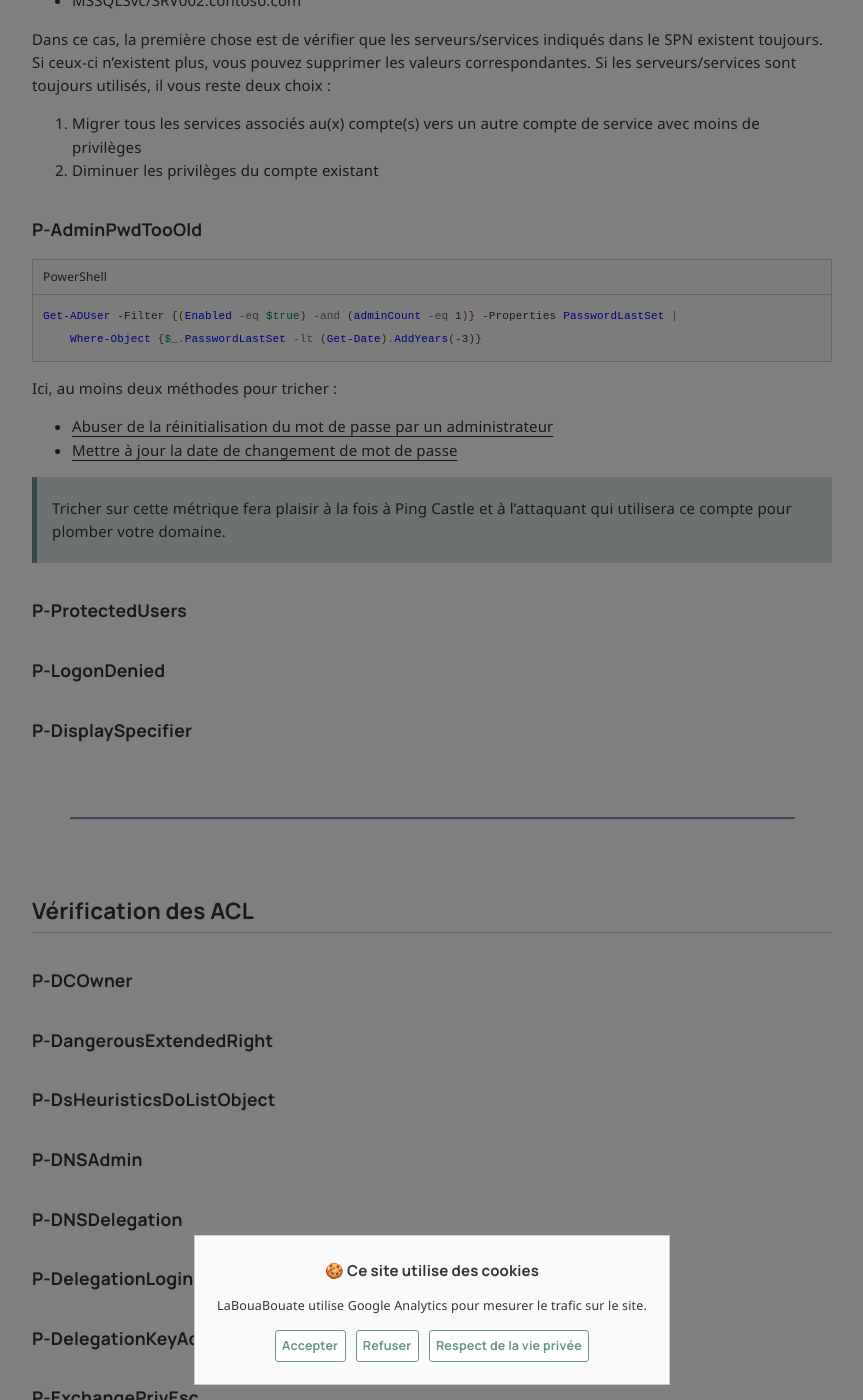
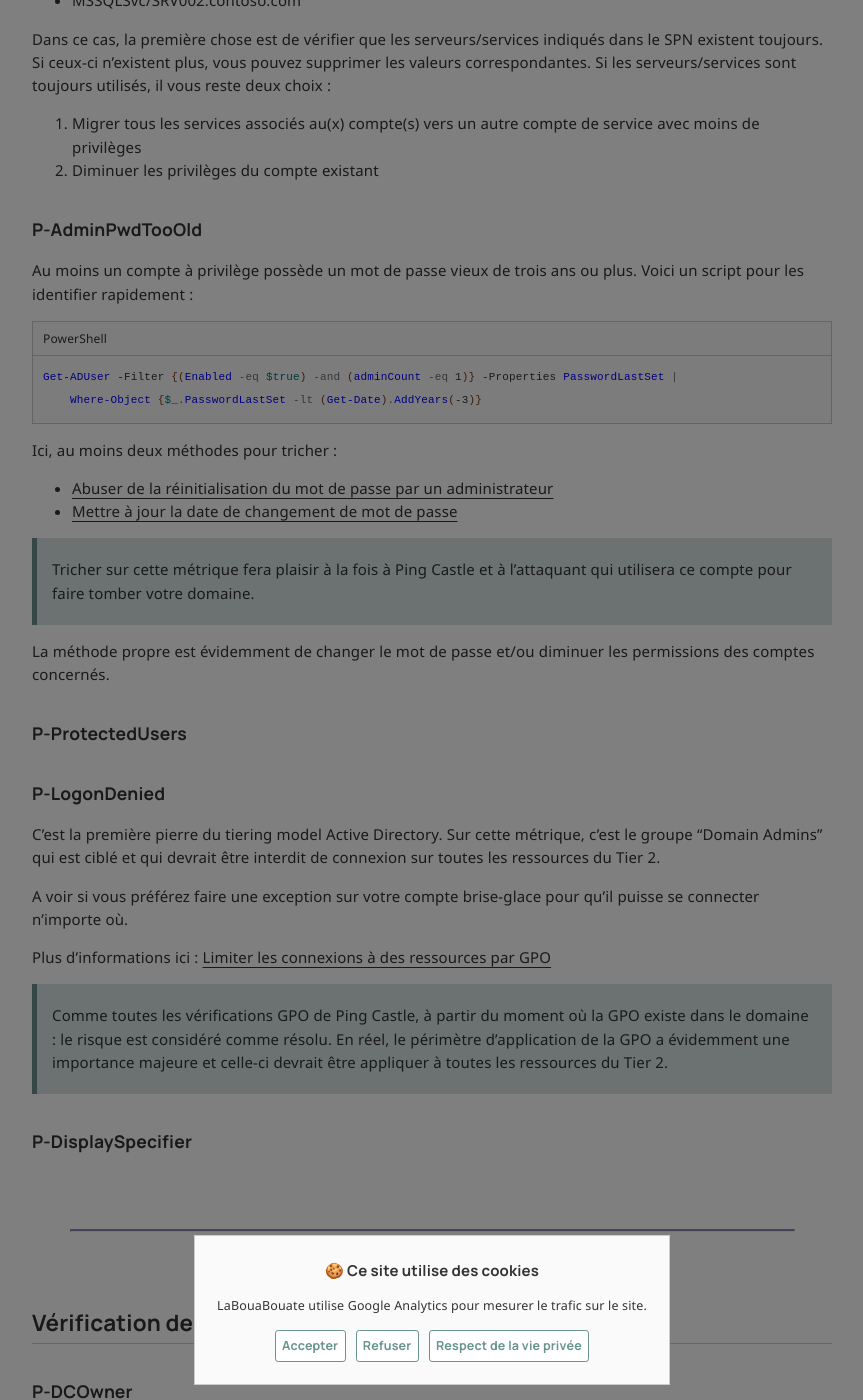
Before and after one commit to leobouard/leobouard.github.io, a Jekyll site: the page built from _posts/2025-06-04-remediation-ad-pingcastle-003.md, in a window 1280 px wide and 1400 px high, scrolled down 879 px. Shown: the whole window, without its empty margins (208-1071 px from the left). Built offline with Jekyll 4.4.1, drawn with Linux system fonts in a browser that asks for light colours; nearby versions of some CDN libraries; some web fonts are replaced; comment, search, counter and statistics services are not loaded.

Commit message:
Update 2025-06-04-remediation-ad-pingcastle-003.md

````diff
--- a/_posts/2025-06-04-remediation-ad-pingcastle-003.md
+++ b/_posts/2025-06-04-remediation-ad-pingcastle-003.md
@@ -41,7 +41,7 @@ Dans ce cas, la première chose est de vérifier que les serveurs/services indiq
 
 ### P-AdminPwdTooOld
 
-
+Au moins un compte à privilège possède un mot de passe vieux de trois ans ou plus. Voici un script pour les identifier rapidement :
 
 ```powershell
 Get-ADUser -Filter {(Enabled -eq $true) -and (adminCount -eq 1)} -Properties PasswordLastSet |
@@ -53,11 +53,21 @@ Ici, au moins deux méthodes pour tricher :
 - [Abuser de la réinitialisation du mot de passe par un administrateur](https://www.labouabouate.fr/2024/09/15/prolonger-la-vie-mdp#m%C3%A9thode-2--abus-du-passwordreset)
 - [Mettre à jour la date de changement de mot de passe](https://www.labouabouate.fr/2024/09/15/prolonger-la-vie-mdp#m%C3%A9thode-3--abus-du-pwdlastset)
 
-> Tricher sur cette métrique fera plaisir à la fois à Ping Castle et à l'attaquant qui utilisera ce compte pour plomber votre domaine.
+> Tricher sur cette métrique fera plaisir à la fois à Ping Castle et à l'attaquant qui utilisera ce compte pour faire tomber votre domaine.
+
+La méthode propre est évidemment de changer le mot de passe et/ou diminuer les permissions des comptes concernés.
 
 ### P-ProtectedUsers
 
 ### P-LogonDenied
+
+C'est la première pierre du tiering model Active Directory. Sur cette métrique, c'est le groupe "Domain Admins" qui est ciblé et qui devrait être interdit de connexion sur toutes les ressources du Tier 2.
+
+A voir si vous préférez faire une exception sur votre compte brise-glace pour qu'il puisse se connecter n'importe où.
+
+Plus d'informations ici : [Limiter les connexions à des ressources par GPO](https://www.labouabouate.fr/2024/11/01/tiering-model-005#d%C3%A9finition-des-param%C3%A8tres)
+
+> Comme toutes les vérifications GPO de Ping Castle, à partir du moment où la GPO existe dans le domaine : le risque est considéré comme résolu. En réel, le périmètre d'application de la GPO a évidemment une importance majeure et celle-ci devrait être appliquer à toutes les ressources du Tier 2.
 
 ### P-DisplaySpecifier
 
````
